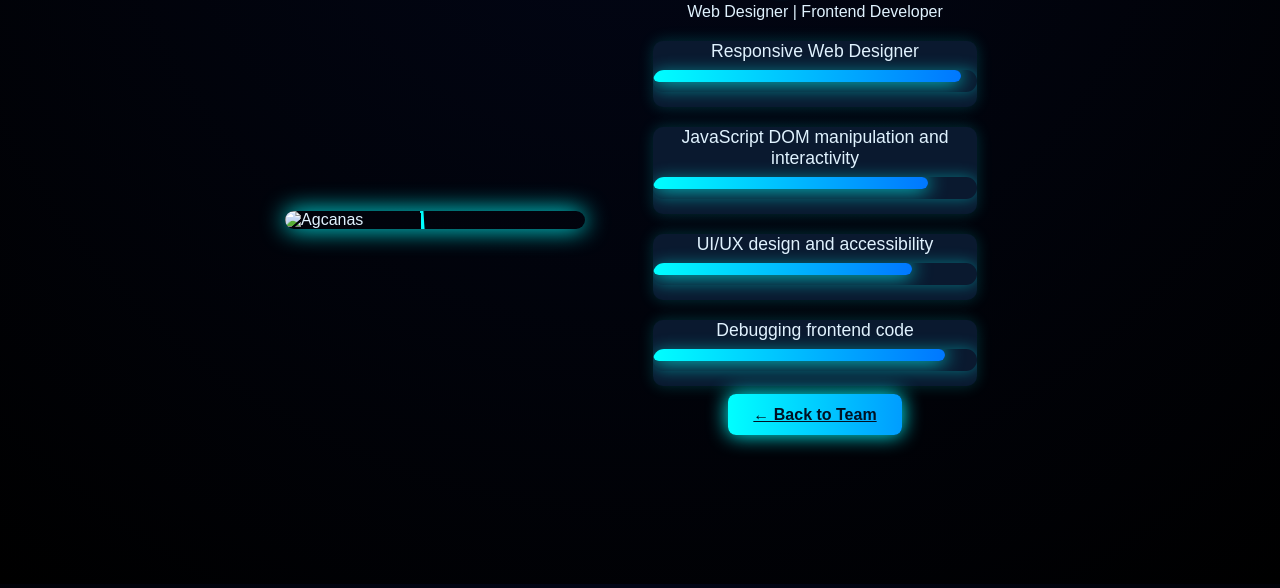
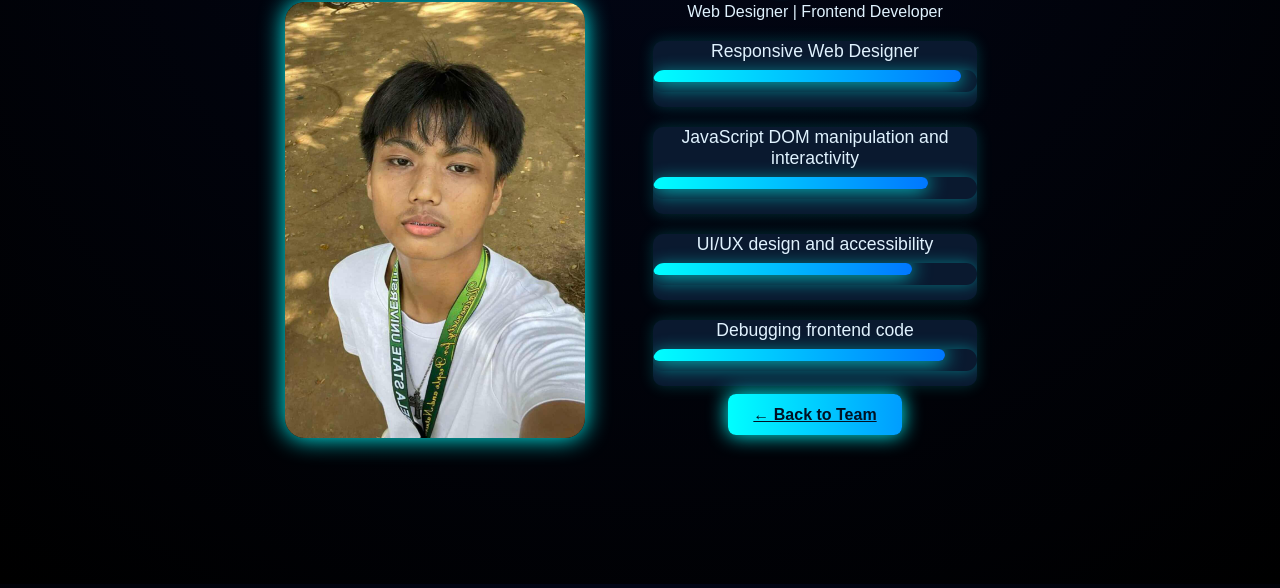
Before and after one commit to alliebarozo23-source/CratftedMinds, a plain HTML site: page Agcanas.html in a window 1280 px wide. Shown: the part 212-800 px from the top of the page. Drawn offline with Linux system fonts and the light colour scheme.

Commit message:
Update Agcanas.html

```diff
--- a/Agcanas.html
+++ b/Agcanas.html
@@ -12,7 +12,7 @@
   </header>
 
   <div class="profile-container">
-    <img src="images/agcanas.jpg" alt="Agcanas">
+    <img src="agcanas.jpg" alt="Agcanas">
     <div class="profile-details">
       <h2>Agcanas</h2>
       <p>Web Designer | Frontend Developer</p>
```
